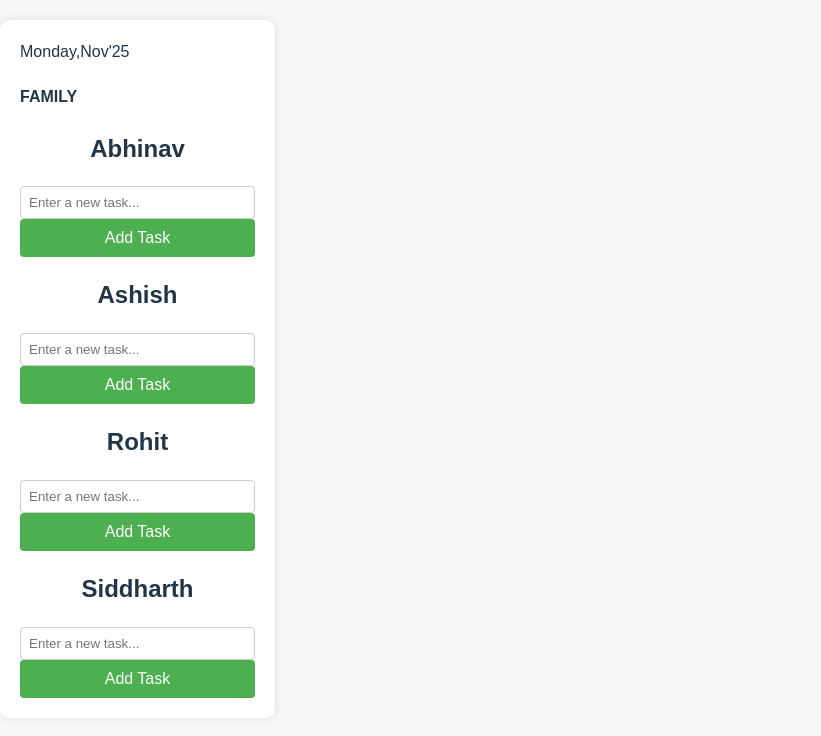
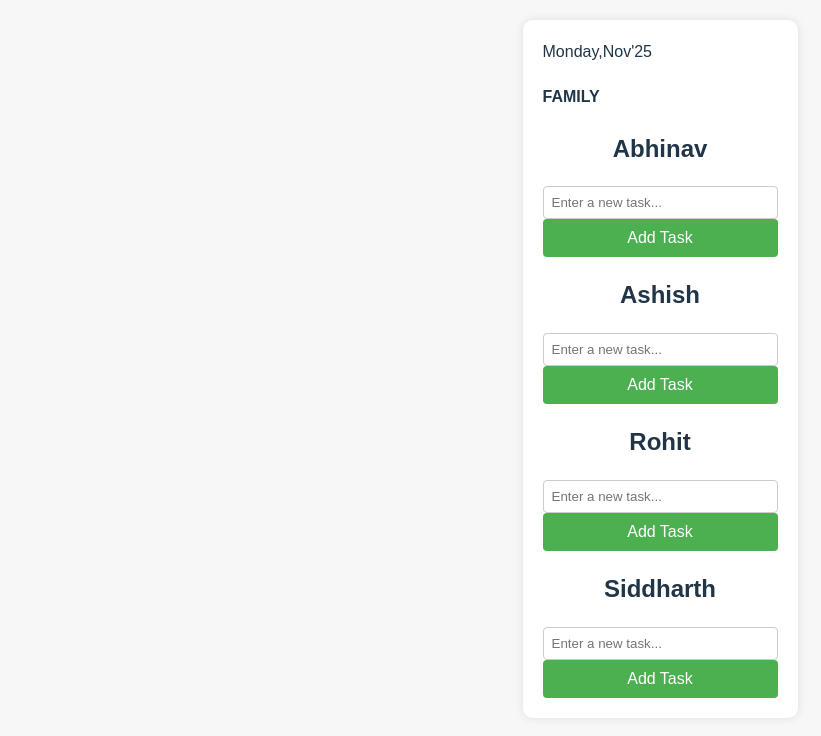
Before and after one commit to abhinav22-X/tikki, a React app in the folder tikki/: page / in a window 1280 px wide. Shown: the top 736 px of the page, without its empty margins (0-821 px from the left). Built offline with nearby package versions, Linux system fonts and the light colour scheme; the HTML template or start-up script is replaced by a standard one.

Commit message:
basic template with center align

```diff
--- a/tikki/src/Tick/Tikks.css
+++ b/tikki/src/Tick/Tikks.css
@@ -2,7 +2,7 @@ body {
 	margin: 0;
 	padding: 0;
 	display: flex;
-	justify-content: left;
+	justify-content: center;
 	align-items: flex-start;
 	min-height: 100vh;
 	font-family: Arial, sans-serif;
```
